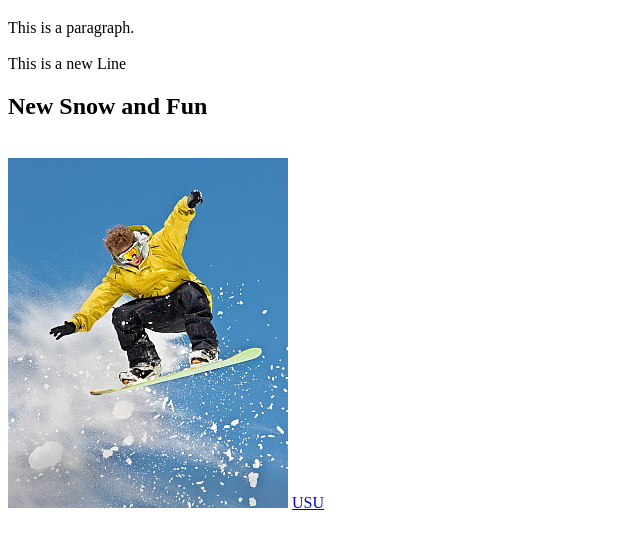
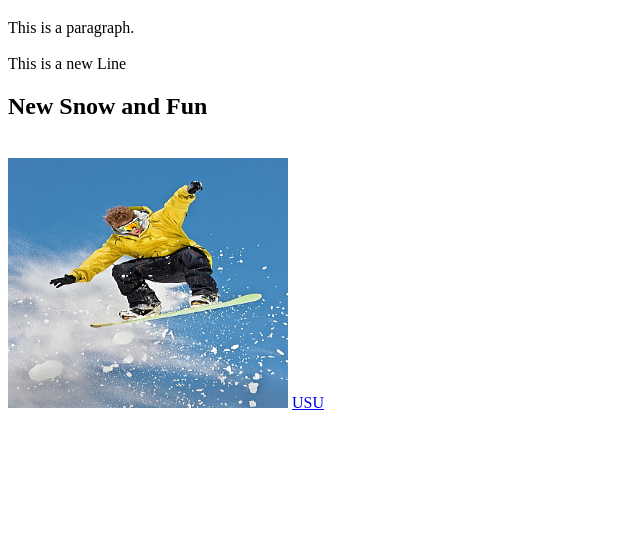
Before and after one commit to Nicholas-19-98/Assignment2-2, a plain HTML site: page index.html in a window 1280 px wide. Shown: the part 61-610 px from the top of the page, without its empty margins (0-640 px from the left). Drawn offline with Linux system fonts and the light colour scheme.

Commit message:
Add width and height attributes to image tag

```diff
--- a/index.html
+++ b/index.html
@@ -11,7 +11,7 @@
 This is a new Line</p>
   <h2>New Snow and Fun </h2>
   <br>
-  <img src="snowboarding_1-1.jpg" alt="Man on Snowboard jumping">
+  <img src="snowboarding_1-1.jpg" alt="Man on Snowboard jumping" width="280"height="250">
 </body>
   <a href="https://www.usu.edu/"> USU </a>
 </html>
```
